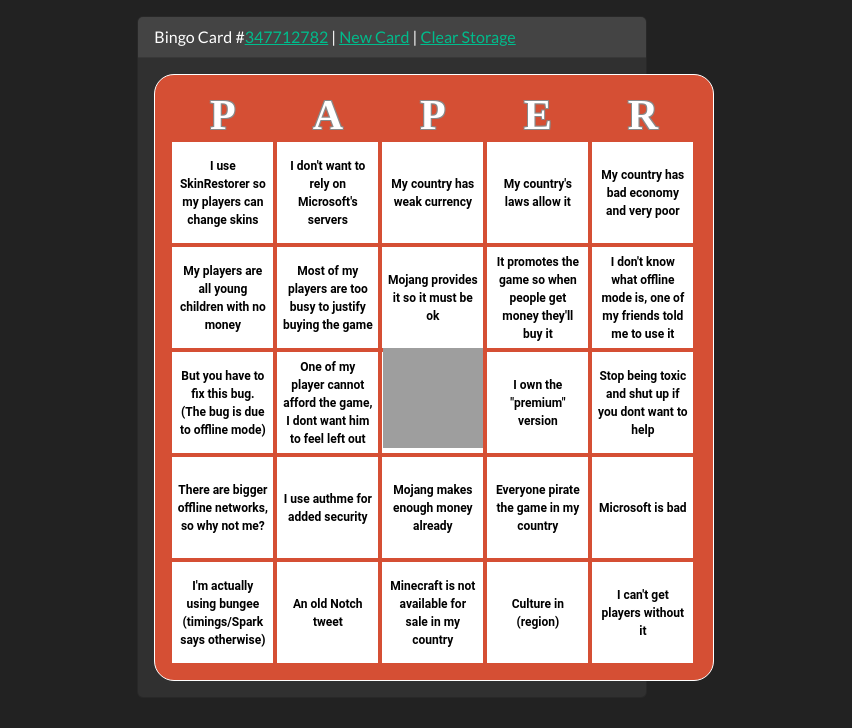
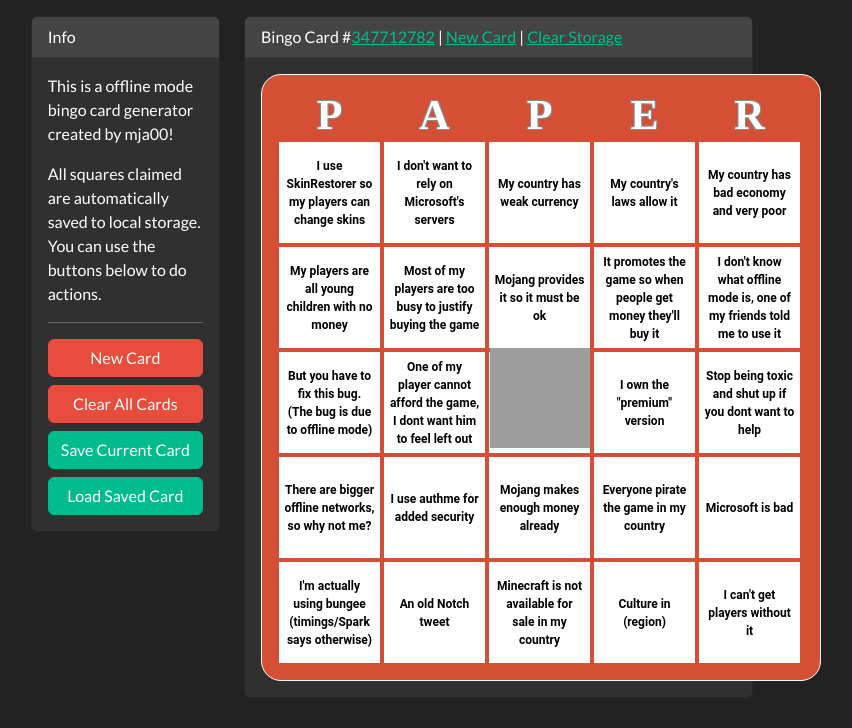
Before and after one commit to mja00/paper-log-parser, a Flask app: page /bingo?seed=347712782 in a window 1280 px wide. Shown: the part 72-800 px from the top of the page, without its empty margins (248-1100 px from the left). Run offline with Flask 2, Linux system fonts and the light colour scheme; parts of the project's set-up code (start-up, migrations or seed data) failed here and were passed over; grey boxes are pictures that could not be loaded.

Commit message:
feat: saving and loading card seeds

```diff
--- a/services/web/project/templates/bingo.html
+++ b/services/web/project/templates/bingo.html
@@ -164,6 +164,9 @@
     .flex-header .flex-cell.win:before {
         height: 1540%;
     }
+    .tooltip-inner {
+        color: white;
+    }
 
 </style>
 <body>
@@ -192,6 +195,22 @@
 </nav>
 <div class="container-fluid mt-3">
     <div class="row justify-content-center">
+        <div class="col-2">
+            <div class="card">
+                <div class="card-header">Info</div>
+                <div class="card-body">
+                    <p>This is a offline mode bingo card generator created by mja00!</p>
+                    <p>All squares claimed are automatically saved to local storage. You can use the buttons below to do actions.</p>
+                    <hr>
+                    <div class="d-grid gap-2">
+                        <a class="btn btn-danger" href="{{ url_for('bingo') }}">New Card</a>
+                        <button class="btn btn-danger" onclick="clearStorage()" data-bs-toggle="tooltip" data-bs-placement="top" title="Wipes all squares from all cards!">Clear All Cards</button>
+                        <button class="btn btn-success" onclick="saveCardNumber()" data-bs-toggle="tooltip" data-bs-placement="top" title="Saves the current card number!">Save Current Card</button>
+                        <button class="btn btn-success" onclick="loadCardNumber()" data-bs-toggle="tooltip" data-bs-placement="top" title="Loads your saved card number!">Load Saved Card</button>
+                    </div>
+                </div>
+            </div>
+        </div>
         <div class="col-5">
             <div class="card">
                 <div class="card-header">Bingo Card #<a href="{{ url_for('bingo', seed=seed) }}">{{ seed }}</a> | <a href="{{ url_for('bingo') }}">New Card</a> | <a href="#" onclick="clearStorage()">Clear Storage</a></div>
@@ -227,6 +246,10 @@
         crossorigin="anonymous"></script>
 <script src="https://code.jquery.com/jquery-3.6.3.min.js" integrity="sha256-pvPw+upLPUjgMXY0G+8O0xUf+/Im1MZjXxxgOcBQBXU=" crossorigin="anonymous"></script>
 <script>
+    var tooltipTriggerList = [].slice.call(document.querySelectorAll('[data-bs-toggle="tooltip"]'))
+    var tooltipList = tooltipTriggerList.map(function (tooltipTriggerEl) {
+        return new bootstrap.Tooltip(tooltipTriggerEl)
+    })
     // Now for our bingo logic
     let chipColors = ["orange","green","blue","pink"]
     $(".flex-grid").on("click", ".flex-row .flex-cell", function() {
@@ -328,6 +351,21 @@
             location.reload();
         }
     }
+
+    function saveCardNumber() {
+        // Saves the card number in local storage so we can recall it
+        let cardNumber = {{ seed }};
+        localStorage.setItem("cardNumber", cardNumber);
+    }
+
+    function loadCardNumber() {
+        // Loads the card number from local storage
+        let cardNumber = localStorage.getItem("cardNumber");
+        if (cardNumber !== null) {
+            // Direct to the current page but with ?seed=cardNumber appended
+            window.location.href = window.location.href.split("?")[0] + "?seed=" + cardNumber;
+        }
+    }
 </script>
 </body>
 </html>
```
